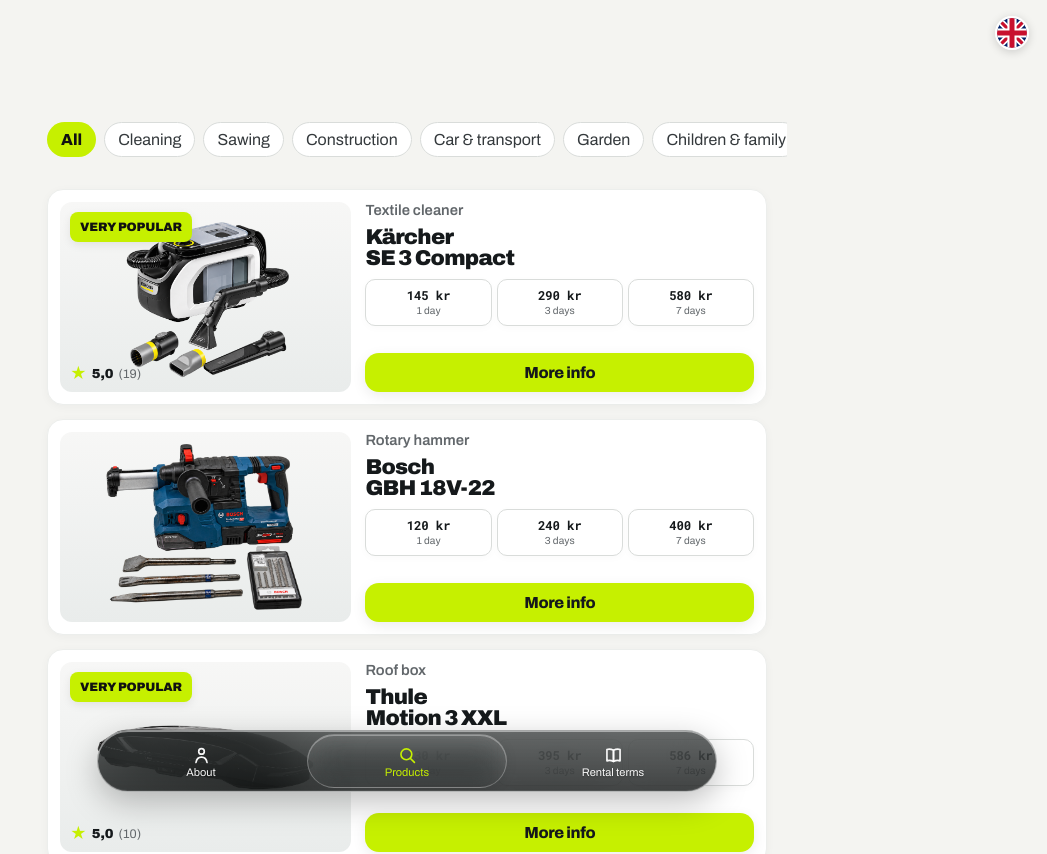
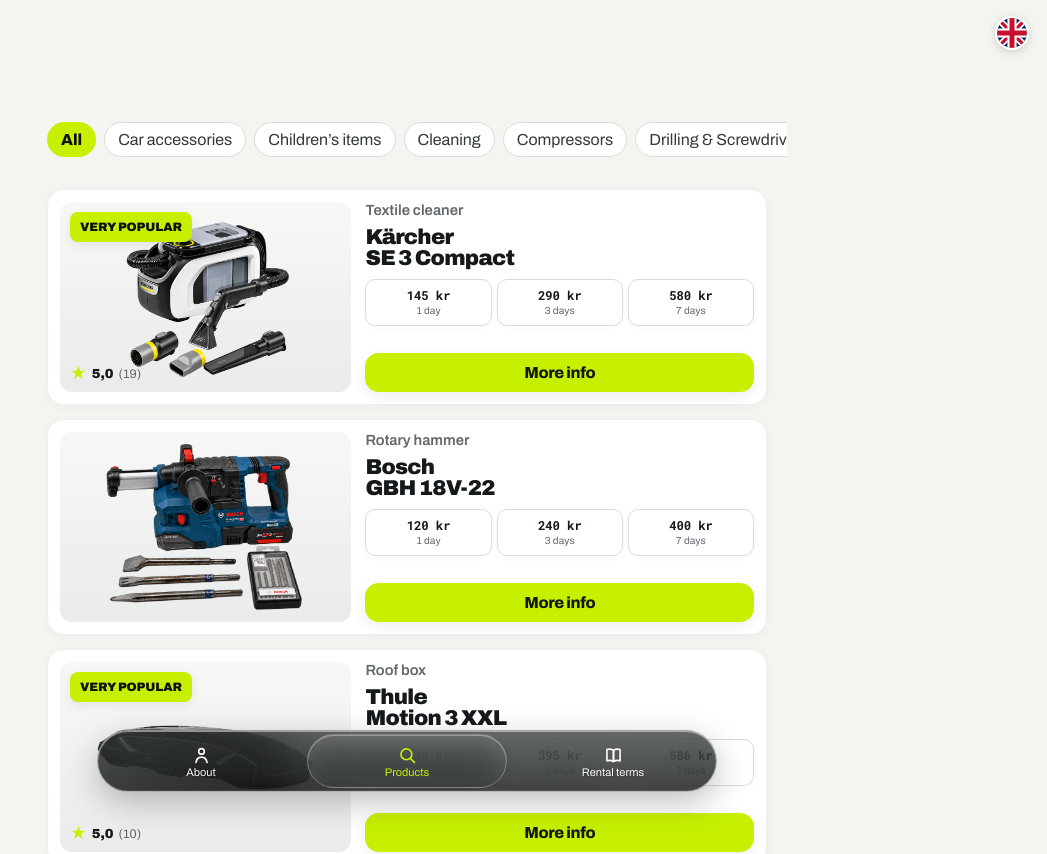
Before and after one commit to peralmkvist/hyrbart-webapp, a Next.js app in the folder hyrbart-webapp/: page /en/produkter in a window 1280 px wide. Shown: the top 854 px of the page, without its empty margins (233-1280 px from the left). Built offline with nearby package versions, Linux system fonts and the light colour scheme; no server answers.

Commit message:
Replace and alphabetize product categories

```diff
--- a/hyrbart-webapp/app/[locale]/produkter/page.tsx
+++ b/hyrbart-webapp/app/[locale]/produkter/page.tsx
@@ -3,8 +3,45 @@ import { getProducts } from '@/lib/sanity-products';
 import ProductVisual from '@/components/ProductVisual';
 import { ProductBadgeLabel, RentalPriceGrid } from '@/components/ProductPricing';
 
-const svCategories = ['Alla', 'Rengöring', 'Sågning', 'Bygg', 'Bil & transport', 'Trädgård', 'Barn & familj'];
-const enCategories = ['All', 'Cleaning', 'Sawing', 'Construction', 'Car & transport', 'Garden', 'Children & family'];
+const svCategories = [
+  'Alla',
+  'Arbetsbelysning',
+  'Barnsaker',
+  'Biltillbehör',
+  'Borrning & Skruvning',
+  'Handverktyg',
+  'Hem & hushåll',
+  'Håltagning',
+  'Kompressorer',
+  'Kontor',
+  'Mätinstrument',
+  'Slipa & Såga',
+  'Spika',
+  'Städa',
+  'Trädgård',
+  'Tvätta',
+  'Varmluftspistol',
+];
+
+const enCategories = [
+  'All',
+  'Car accessories',
+  'Children’s items',
+  'Cleaning',
+  'Compressors',
+  'Drilling & Screwdriving',
+  'Garden',
+  'Hand tools',
+  'Heat guns',
+  'Hole making',
+  'Home & household',
+  'Measuring instruments',
+  'Office',
+  'Sanding & Sawing',
+  'Stapling & Nailing',
+  'Washing',
+  'Work lights',
+];
 
 function ProductRating({
   rating,
```
